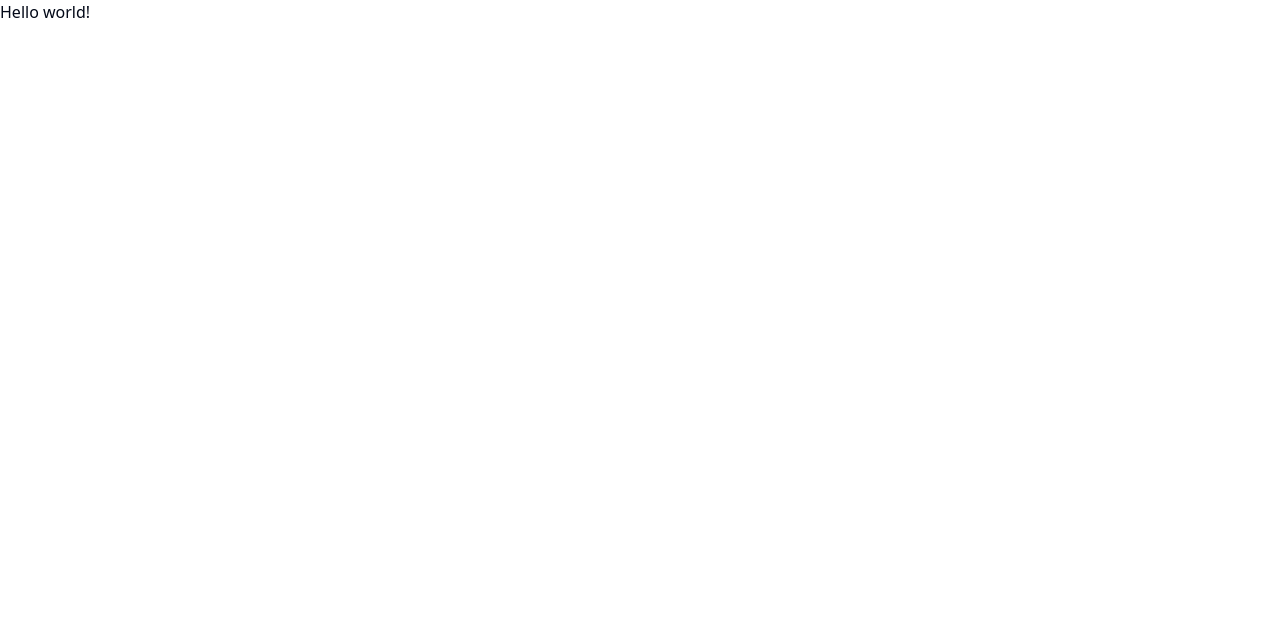
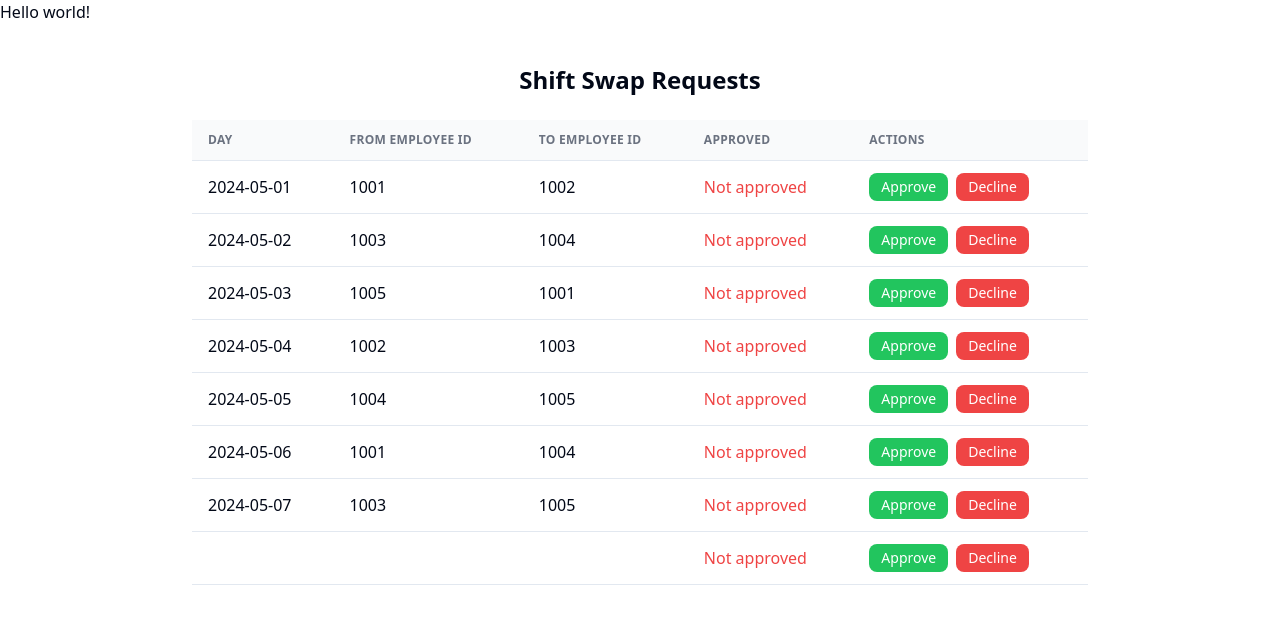
Before and after one commit to Hold-A-sys-projekt/generisk_vagtplan_, a React (Vite) app in the folder frontend/: page / in a window 1280 px wide. Shown: the top 624 px of the page. Built offline with nearby package versions, Linux system fonts and the light colour scheme.

Commit message:
Frontend

```diff
--- /dev/null
+++ b/frontend/src/components/ShiftSwapManager.jsx
@@ -0,0 +1,143 @@
+import React, { useState, useEffect } from 'react';
+import Papa from 'papaparse';
+
+const ShiftSwapManager = () => {
+  const [shiftSwaps, setShiftSwaps] = useState([]);
+
+  useEffect(() => {
+    // Fetch shift swap data from localStorage or CSV file
+    const localData = localStorage.getItem('shiftSwaps');
+    if (localData) {
+      setShiftSwaps(JSON.parse(localData));
+    } else {
+      fetch('/shiftSwaps.csv')
+        .then(response => response.text())
+        .then(data => {
+          const parsedData = Papa.parse(data, { header: true });
+          setShiftSwaps(parsedData.data);
+          localStorage.setItem('shiftSwaps', JSON.stringify(parsedData.data));
+        });
+    }
+  }, []);
+
+  const handleApprove = (index) => {
+    updateShiftSwap(index, 'true');
+  };
+
+  const handleDecline = (index) => {
+    updateShiftSwap(index, 'false');
+  };
+
+  const updateShiftSwap = (index, status) => {
+    const newShiftSwaps = shiftSwaps.map((swap, idx) => {
+      if (idx === index) {
+        return { ...swap, approved: status };
+      }
+      return swap;
+    });
+    setShiftSwaps(newShiftSwaps);
+    localStorage.setItem('shiftSwaps', JSON.stringify(newShiftSwaps)); // Update localStorage
+  };
+
+  return (
+    <div className="max-w-4xl mx-auto mt-10">
+      <h1 className="text-2xl font-bold text-center mb-6">Shift Swap Requests</h1>
+      <table className="table-auto w-full text-left whitespace-no-wrap">
+        <thead>
+          <tr className="text-xs font-semibold tracking-wide text-gray-500 uppercase border-b bg-gray-50">
+            <th className="px-4 py-3">Day</th>
+            <th className="px-4 py-3">From Employee ID</th>
+            <th className="px-4 py-3">To Employee ID</th>
+            <th className="px-4 py-3">Approved</th>
+            <th className="px-4 py-3">Actions</th>
+          </tr>
+        </thead>
+        <tbody>
+          {shiftSwaps.map((swap, index) => (
+            <tr key={index} className="bg-white border-b">
+              <td className="px-4 py-3">{swap.day_request_swap}</td>
+              <td className="px-4 py-3">{swap.employee_requested_from_id}</td>
+              <td className="px-4 py-3">{swap.employee_requested_to_id}</td>
+              <td className={`px-4 py-3 ${swap.approved === 'true' ? 'text-green-500' : 'text-red-500'}`}>
+                {swap.approved === 'true' ? 'Approved' : 'Not approved'}
+              </td>
+              <td className="px-4 py-3 flex justify-start space-x-2">
+                <button onClick={() => handleApprove(index)} className="text-white bg-green-500 hover:bg-green-600 font-medium rounded-lg text-sm px-3 py-1 text-center">Approve</button>
+                <button onClick={() => handleDecline(index)} className="text-white bg-red-500 hover:bg-red-600 font-medium rounded-lg text-sm px-3 py-1 text-center">Decline</button>
+              </td>
+            </tr>
+          ))}
+        </tbody>
+      </table>
+    </div>
+  );
+};
+
+export default ShiftSwapManager;
+
+
+
+/* import React, { useState, useEffect } from 'react';
+import axios from 'axios';
+
+const ShiftSwapManager = () => {
+  const [shiftSwaps, setShiftSwaps] = useState([]);
+
+  useEffect(() => {
+    axios.get('Correct_endpoint') // CHANGE TO CORRECT ENDPOINT FETCH
+      .then(response => setShiftSwaps(response.data))
+      .catch(error => console.error('There was an error fetching the shift swaps', error));
+  }, []);
+
+  const handleSwapApproval = (index, isApproved) => {
+    const swap = shiftSwaps[index];
+    const updatedSwaps = [...shiftSwaps];
+    updatedSwaps[index].approved = isApproved.toString(); // Optimistic update
+
+    axios.post(`Correct_endpoint/${swap.id}`, { approved: isApproved })
+      .then(() => {
+        setShiftSwaps(updatedSwaps); // Confirm update
+      })
+      .catch(error => {
+        console.error(`Failed to ${isApproved ? 'approve' : 'decline'} shift swap`, error);
+        updatedSwaps[index].approved = swap.approved; // Revert on error
+        setShiftSwaps(updatedSwaps);
+      });
+  };
+
+
+  return (
+    <div className="max-w-4xl mx-auto mt-10">
+      <h1 className="text-2xl font-bold text-center mb-6">Shift Swap Requests</h1>
+      <table className="table-auto w-full text-left whitespace-no-wrap">
+        <thead>
+          <tr className="text-xs font-semibold tracking-wide text-gray-500 uppercase border-b bg-gray-50">
+            <th className="px-4 py-3">Day</th>
+            <th className="px-4 py-3">From Employee ID</th>
+            <th className="px-4 py-3">To Employee ID</th>
+            <th className="px-4 py-3">Approved</th>
+            <th className="px-4 py-3">Actions</th>
+          </tr>
+        </thead>
+        <tbody>
+          {shiftSwaps.map((swap, index) => (
+            <tr key={index} className="bg-white border-b">
+              <td className="px-4 py-3">{swap.day_request_swap}</td>
+              <td className="px-4 py-3">{swap.employee_requested_from_id}</td>
+              <td className="px-4 py-3">{swap.employee_requested_to_id}</td>
+              <td className={`px-4 py-3 ${swap.approved === 'true' ? 'text-green-500' : 'text-red-500'}`}>
+                {swap.approved === 'true' ? 'Approved' : 'Not approved'}
+              </td>
+              <td className="px-4 py-3 flex justify-start space-x-2">
+                <button onClick={() => handleSwapApproval(index, true)} className="text-white bg-green-500 hover:bg-green-600 font-medium rounded-lg text-sm px-3 py-1 text-center">Approve</button>
+                <button onClick={() => handleSwapApproval(index, false)} className="text-white bg-red-500 hover:bg-red-600 font-medium rounded-lg text-sm px-3 py-1 text-center">Decline</button>
+              </td>
+            </tr>
+          ))}
+        </tbody>
+      </table>
+    </div>
+  );
+};
+
+export default ShiftSwapManager; */
--- a/frontend/src/pages/Index.jsx
+++ b/frontend/src/pages/Index.jsx
@@ -1,8 +1,12 @@
+import ShiftSwapManager from "@/components/ShiftSwapManager";
 
 const Index = () => {
   return (
-    <h1>Hello world!</h1>
-  )
+    <>
+      <h1>Hello world!</h1>
+      <ShiftSwapManager/>
+    </>
+  );
 }
 
-export default Index
+export default Index;
--- /dev/null
+++ b/package.json
@@ -0,0 +1,6 @@
+{
+  "dependencies": {
+    "axios": "^1.6.8",
+    "papaparse": "^5.4.1"
+  }
+}
```
Also changed, not shown: frontend/public/shiftSwaps.csv (added), 1 other file (tests, documents, lock files or other folders).
